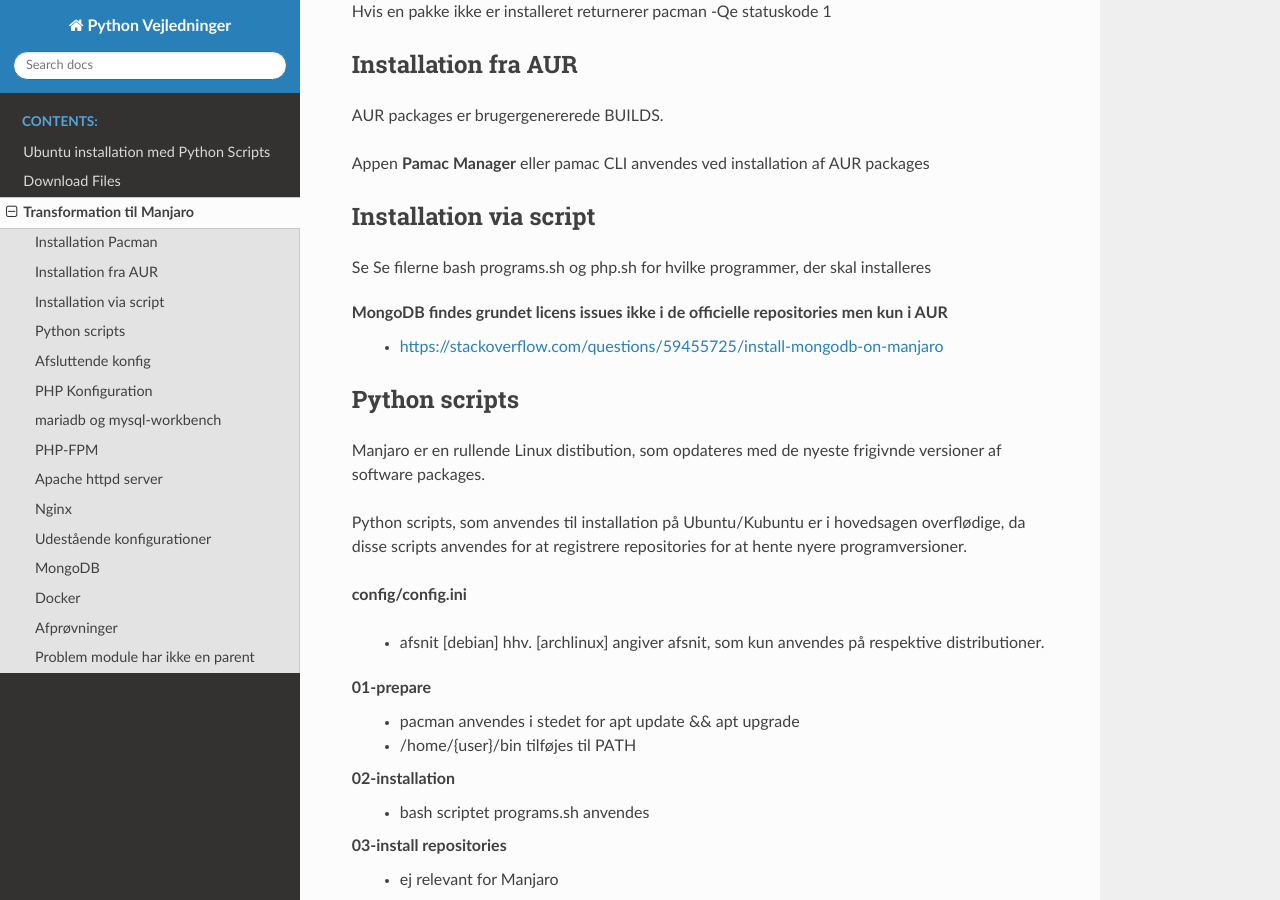
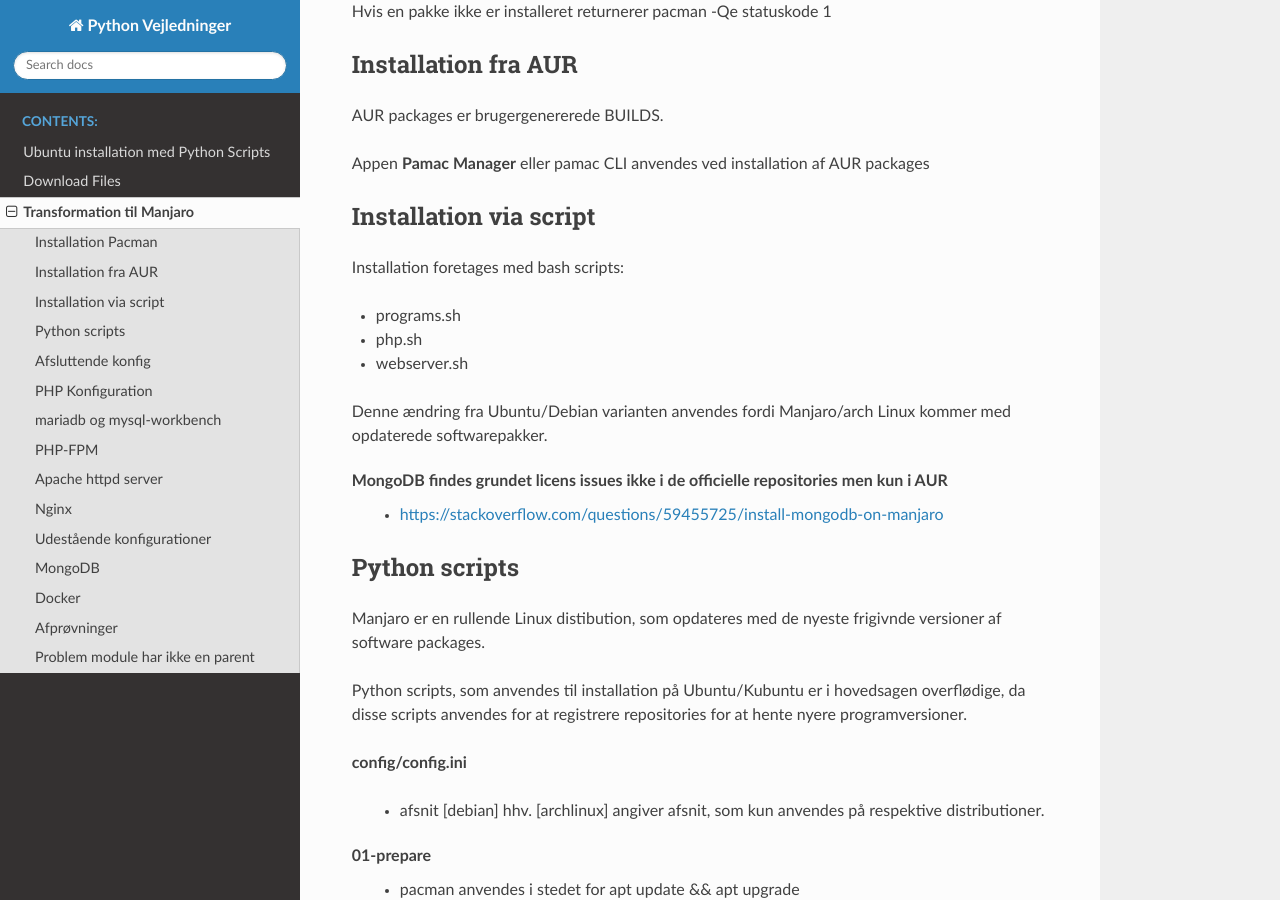
Before and after one commit to brundtoe/python-ubuntu, a Sphinx documentation site: the page built from docs/source/transformation.rst, in a window 1280 px wide and 900 px high, scrolled down 1203 px. Built offline with Sphinx 7.4.7 and the Read the Docs theme 2.0.0, drawn with Linux system fonts in a browser that asks for light colours.

Commit message:
opdatert installationsprogrammer nyt script til webserver

```diff
--- a/docs/source/transformation.rst
+++ b/docs/source/transformation.rst
@@ -53,7 +53,13 @@ Appen **Pamac Manager** eller pamac CLI anvendes ved installation af AUR package
 Installation via script
 =======================
 
-Se Se filerne bash programs.sh og php.sh for hvilke programmer, der skal installeres
+Installation foretages med bash scripts:
+
+- programs.sh
+- php.sh
+- webserver.sh
+
+Denne ændring fra Ubuntu/Debian varianten anvendes fordi Manjaro/arch Linux kommer med opdaterede softwarepakker.
 
 MongoDB findes grundet licens issues ikke i de officielle repositories men kun i **AUR**
     - https://stackoverflow.com/questions/59455725/install-mongodb-on-manjaro
@@ -256,15 +262,6 @@ nginx kan enables til at starte, når maskinen booter::
 
     sudo systemctl enable nignx
 
-.. todo konfiguration af apache og nginx evt indsættes i bash script som foretager installationen.
-
-    - evt et nyt bash script som installerer apache og nginx samt opdaterer respektive konfig filer
-
-    - der mangler script som udfører opdatering af http.conf
-    - kopierer config/nginx.conf
-    - kopierer config/php-fmp.conf
-
-
 
 Udestående konfigurationer
 ==========================
```
Also changed, not shown: 3 other files.
